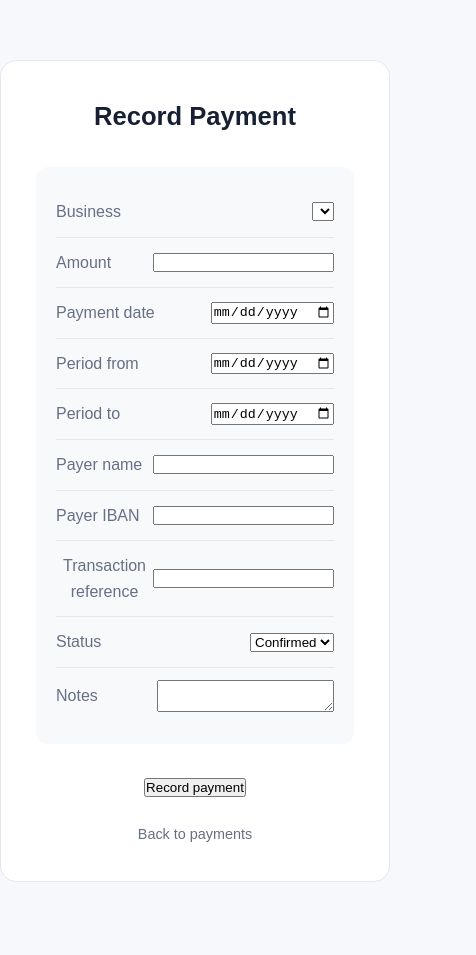
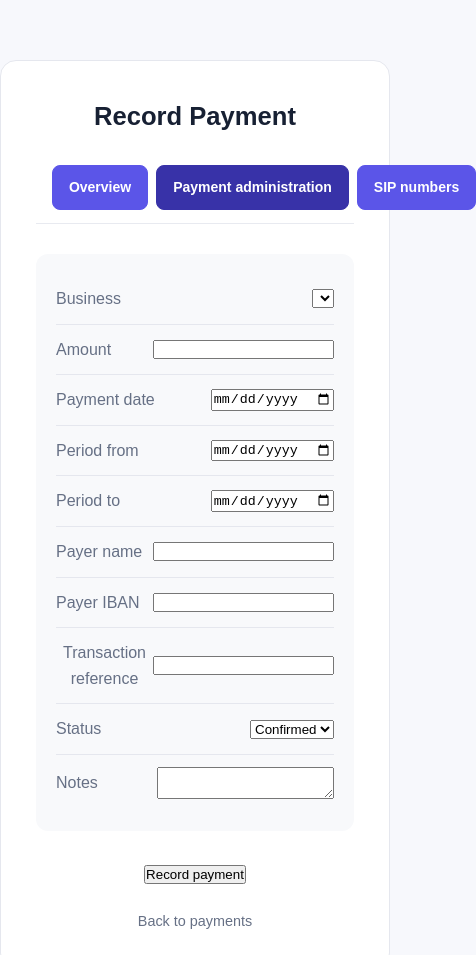
Before and after one commit to AdelchiPelizzo/SecretaryWeb, a website: page pages/admin-payment-new.html in a window 390 px wide. Shown: the top 955 px of the page, 476 px wide, since content can reach past the window. Drawn offline with Linux system fonts and the light colour scheme.

Commit message:
Corrected admin pages, admin login and creation

```diff
--- a/css/style.css
+++ b/css/style.css
@@ -2351,7 +2351,7 @@ footer {
 
     padding: 10px 18px;
 
-    background: #1f2937;
+    background: #c42baf;
 
     color: #ffffff;
 
@@ -2845,3 +2845,64 @@ footer {
         padding: 16px;
     }
 }
+
+.admin-links {
+    display: flex;
+    flex-direction: row;
+    flex-wrap: nowrap;
+    align-items: center;
+    gap: 10px;
+}
+
+.admin-links a {
+    white-space: nowrap;
+    display: inline-flex;
+    align-items: center;
+    justify-content: center;
+    padding: 10px 16px;
+
+    border: 1px solid #5b55e8;
+    border-radius: 8px;
+
+    background: #5b55e8;
+    color: #ffffff;
+
+    font-size: 14px;
+    font-weight: 600;
+    text-decoration: none;
+
+    transition:
+        background-color 0.15s ease,
+        border-color 0.15s ease;
+}
+
+.admin-links a:hover {
+    background: #4640c7;
+    border-color: #4640c7;
+    color: #ffffff;
+}
+
+.admin-links a.active {
+    background: #3832a8;
+    border-color: #3832a8;
+    color: #ffffff;
+    cursor: default;
+}
+
+.admin-links a.active:hover {
+    background: #3832a8;
+    border-color: #3832a8;
+    color: #ffffff;
+}
+
+@media (max-width: 600px) {
+    .admin-links {
+        width: 100%;
+        gap: 8px;
+    }
+
+    .admin-links a {
+        flex: 1 1 auto;
+        text-align: center;
+    }
+}
--- a/pages/admin-payment-new.html
+++ b/pages/admin-payment-new.html
@@ -24,6 +24,23 @@
 <div class="payment-card">
 
     <h1>Record Payment</h1>
+
+    <nav class="admin-links" aria-label="Admin navigation">
+        <a href="/admin">
+            Overview
+        </a>
+
+        <a
+            href="/admin/payments"
+            class="active"
+            aria-current="page">
+            Payment administration
+        </a>
+
+        <a href="/admin/sip-numbers">
+            SIP numbers
+        </a>
+    </nav>
 
     <form
         method="POST"
```
Also changed, not shown: controllers/loginController.js (+9 -0 lines), middleware/adminAuth.js (+15 -1 lines), pages/admin-payments.html (+11 -3 lines), pages/admin-sip-numbers.html (+17 -3 lines), scripts/create-admin.js (added, +51 -0 lines).
